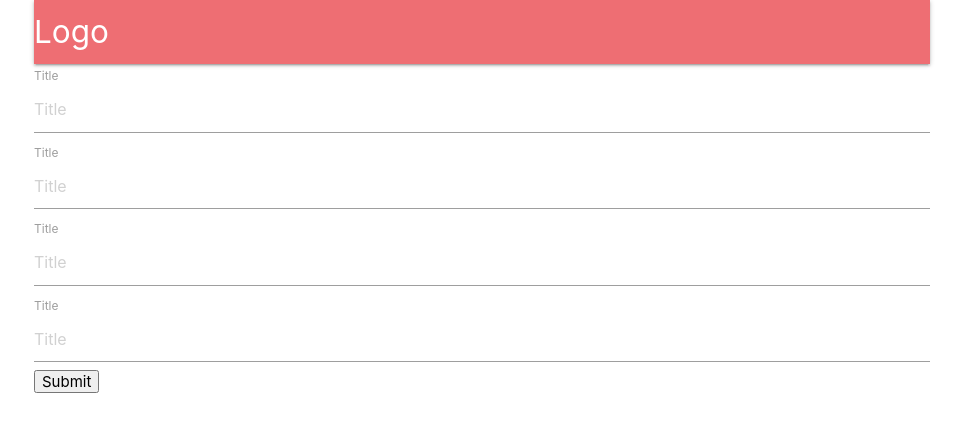
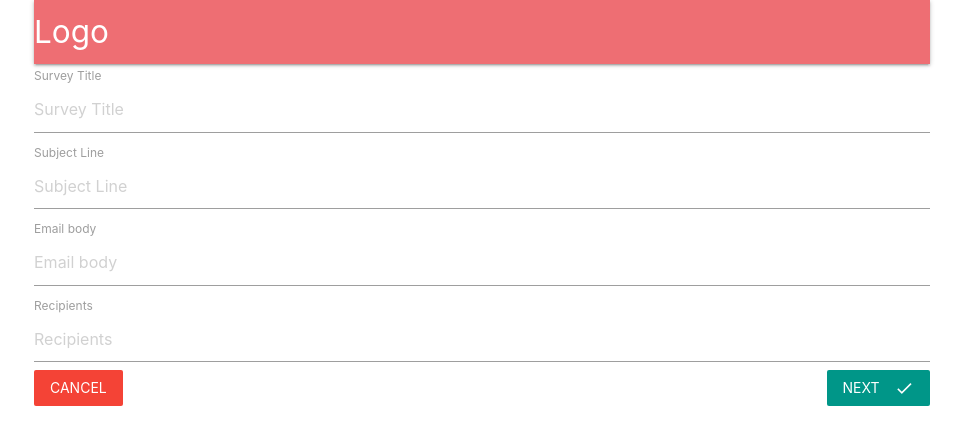
Before and after one commit to HassanKhan96/fullstack-react-nodejs-app, a React (Create React App) app in the folder client/: page /surveys/new in a window 1280 px wide. Shown: the top 444 px of the page, without its empty margins (158-1121 px from the left). Built offline with nearby package versions, Linux system fonts and the light colour scheme; no server answers.

Commit message:
validation

```diff
--- a/client/package.json
+++ b/client/package.json
@@ -7,6 +7,7 @@
     "@testing-library/react": "^11.1.0",
     "@testing-library/user-event": "^12.1.10",
     "http-proxy-middleware": "^1.0.6",
+    "lodash": "^4.17.20",
     "materialize-css": "^1.0.0",
     "react": "^17.0.1",
     "react-dom": "^17.0.1",
--- a/client/src/components/surveys/SurveyField.js
+++ b/client/src/components/surveys/SurveyField.js
@@ -1,10 +1,11 @@
 import React from 'react';
 
-const SurveyField = ({ input, label }) => {
+const SurveyField = ({ input, label, meta: {error, touched}}) => {
     return (
         <div>
             <label>{label}</label>
             <input {...input} placeholder={label}/>
+            {touched && error}
         </div>
     );
 }
--- a/client/src/components/surveys/SurveyForm.js
+++ b/client/src/components/surveys/SurveyForm.js
@@ -1,30 +1,59 @@
-import React, {Component} from 'react';
+import React, { Component } from 'react';
 import { reduxForm, Field } from 'redux-form';
 import SurveyField from './SurveyField';
+import { Link } from 'react-router-dom';
+
+const FIELDS = [
+    { label: 'Survey Title', name: 'title' },
+    { label: 'Subject Line', name: 'subject' },
+    { label: 'Email body', name: 'body' },
+    { label: 'Recipients', name: 'emails' },
+
+];
 
 class SurveyFrom extends Component {
-    renderFields(){
-        return (
-            <div>
-                <Field label='Title' type='text' name='title' component={SurveyField}/>
-                <Field label='Title' type='text' name='title' component={SurveyField}/>
-                <Field label='Title' type='text' name='title' component={SurveyField}/>
-                <Field label='Title' type='text' name='title' component={SurveyField}/>
-            </div>
-        );
+
+    renderFields() {
+        return FIELDS.map(({ label, name }) => {
+            return <Field
+                key={name}
+                type='text'
+                component={SurveyField}
+                label={label}
+                name={name}
+            />
+        })
+
     }
-    render(){
+    render() {
         return (
             <div>
                 <form onSubmit={this.props.handleSubmit(values => console.log(values))}>
                     {this.renderFields()}
-                    <button type='submit'>Submit</button>
+                    <Link to='/surveys' className='red left btn-flat white-text'>
+                        Cancel
+                    </Link>
+                    <button type='submit' className='teal right btn-flat white-text'>
+                        Next
+                        <i className='material-icons right'>done</i>
+                    </button>
                 </form>
             </div>
         );
     }
 }
 
+function validate(values){
+    const errors = {};
+
+    if(!values.title){
+        errors.title = 'You must provide a title!';
+    }
+
+    return errors;
+}
+
 export default reduxForm({
+    validate,
     form: 'SurveyFrom'
 })(SurveyFrom);
```
Also changed, not shown: 1 other file (tests, documents, lock files or other folders).
